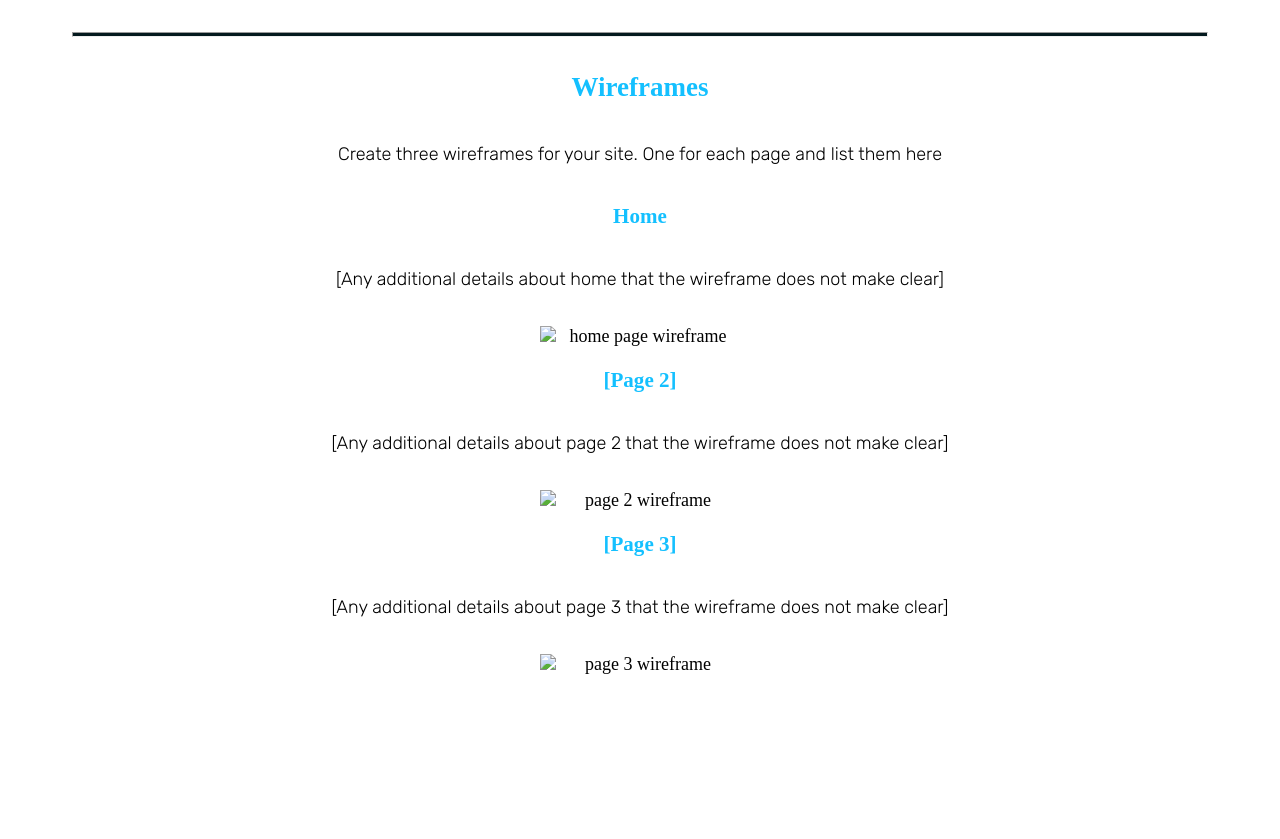
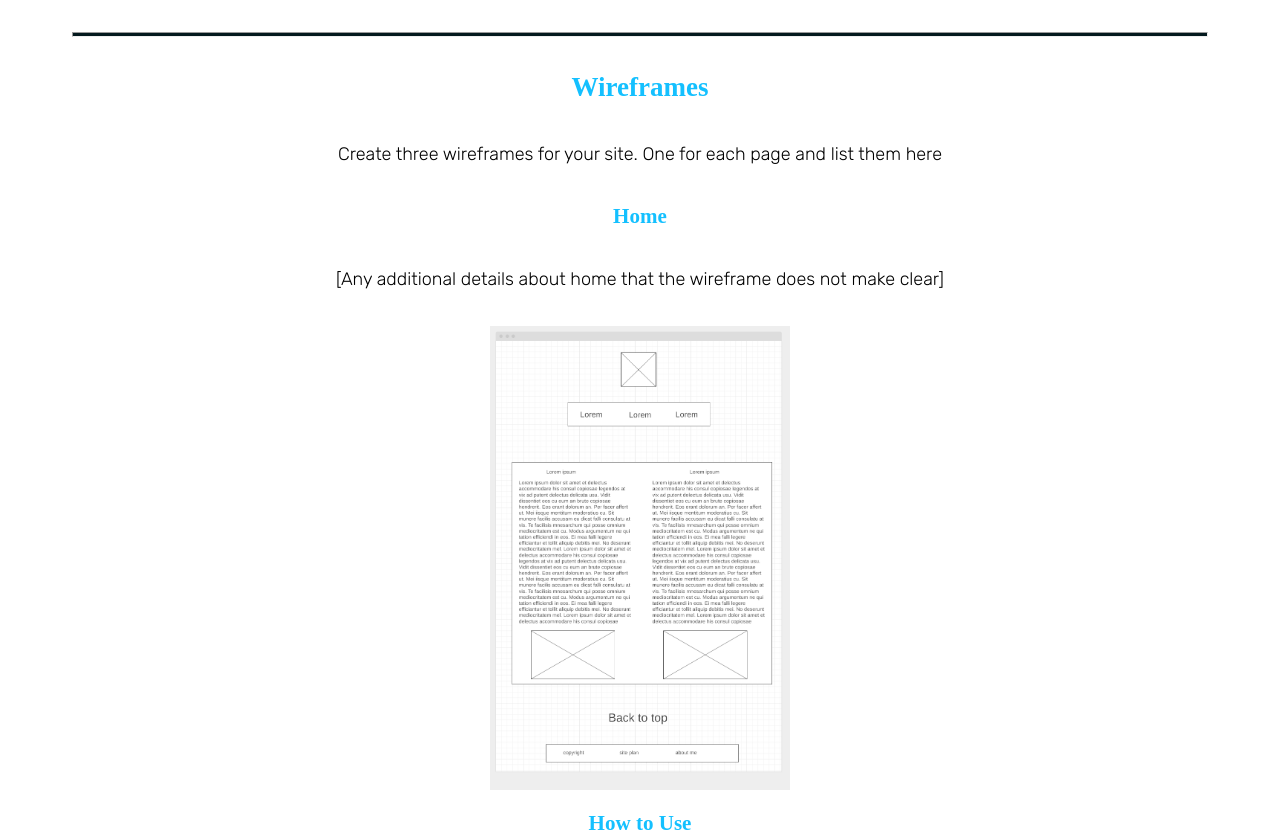
Before and after one commit to cosmo4/CardGameSite, a plain HTML site: page site-plan.html in a window 1280 px wide. Shown: the part 5235-6074 px from the top of the page. Before the commit the page ends 5982 px from the top, so only its background shows below. Drawn offline with Linux system fonts and the light colour scheme; a web font is replaced by a local one.

Commit message:
completed site plan

```diff
--- a/site-plan.html
+++ b/site-plan.html
@@ -175,6 +175,7 @@
 
       </ul>
       <hr>
+      <div class="wireframe">
       <h2>
         Wireframes
       </h2>
@@ -185,19 +186,20 @@
       <p>
         [Any additional details about home that the wireframe does not make clear]
       </p>
-      <img src="#" alt="home page wireframe">
+      <img src="./images/cardHomePageWireFrame.png" alt="home page wireframe">
 
-      <h3>[Page 2]</h3>
+      <h3>How to Use</h3>
       <p>
         [Any additional details about page 2 that the wireframe does not make clear]
       </p>
-      <img src="#" alt="page 2 wireframe">
+      <img src="./images/cardHowToWireframe.png" alt="how to page wireframe">
 
-      <h3>[Page 3]</h3>
+      <h3>Why Use</h3>
       <p>
         [Any additional details about page 3 that the wireframe does not make clear]
       </p>
-      <img src="#" alt="page 3 wireframe">
+      <img src="./images/cardWhyUseWireframe.png" alt="page 3 wireframe">
+    </div>
     </main>
   </body>
 
--- a/styles/site-plan.css
+++ b/styles/site-plan.css
@@ -130,7 +130,9 @@ nav a:hover {
   color: var(--nav-hover-link-color);
   background-color: var(--nav-hover-background-color);
 }
-
+.wireframe img{
+  width: 300px;
+}
 .sitemap {
   display: grid;
   justify-content: center;
```
Also changed, not shown: images - Copy/front-view-happy-friends-playing-cards-game.jpg (deleted), images - Copy/question.jpg (deleted), images/cardHomePageWireFrame.png (added), images/cardHowToWireframe.png (added), images/cardWhyUseWireframe.png (added), 4 other files.
